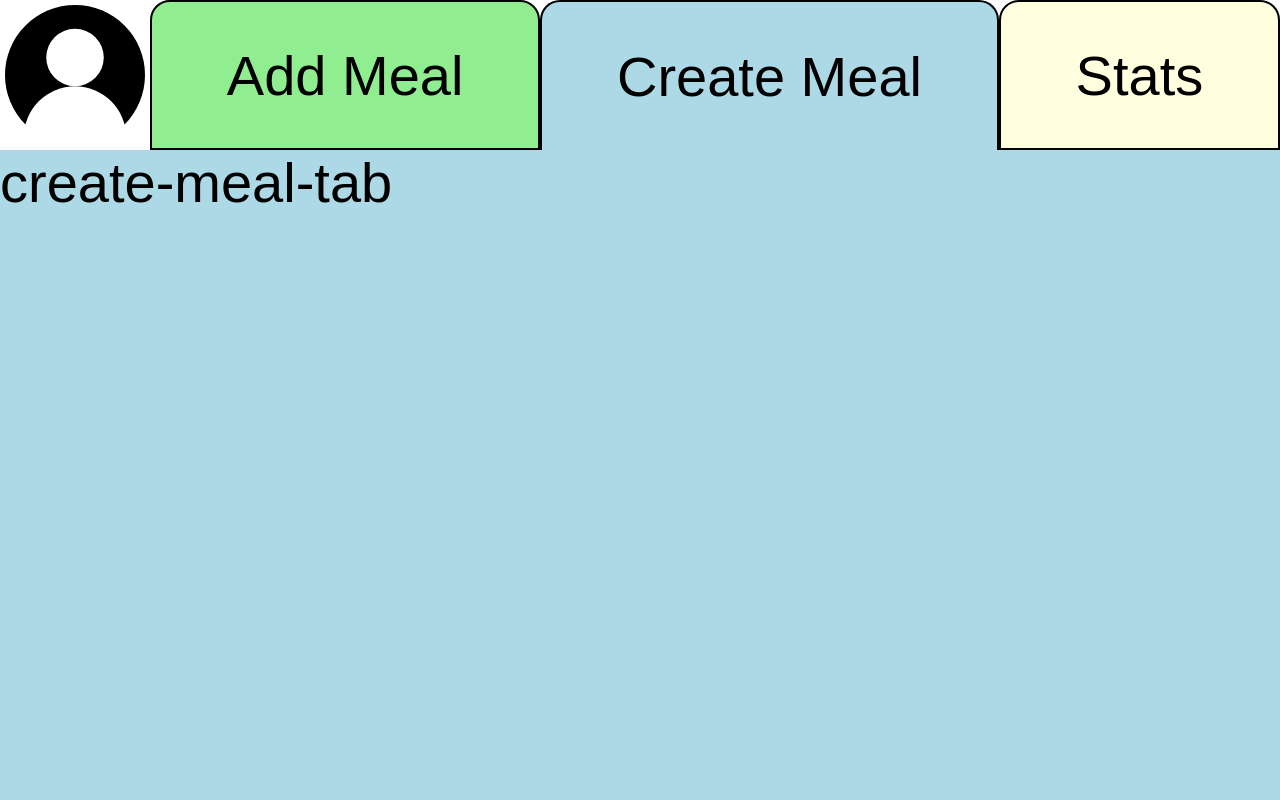
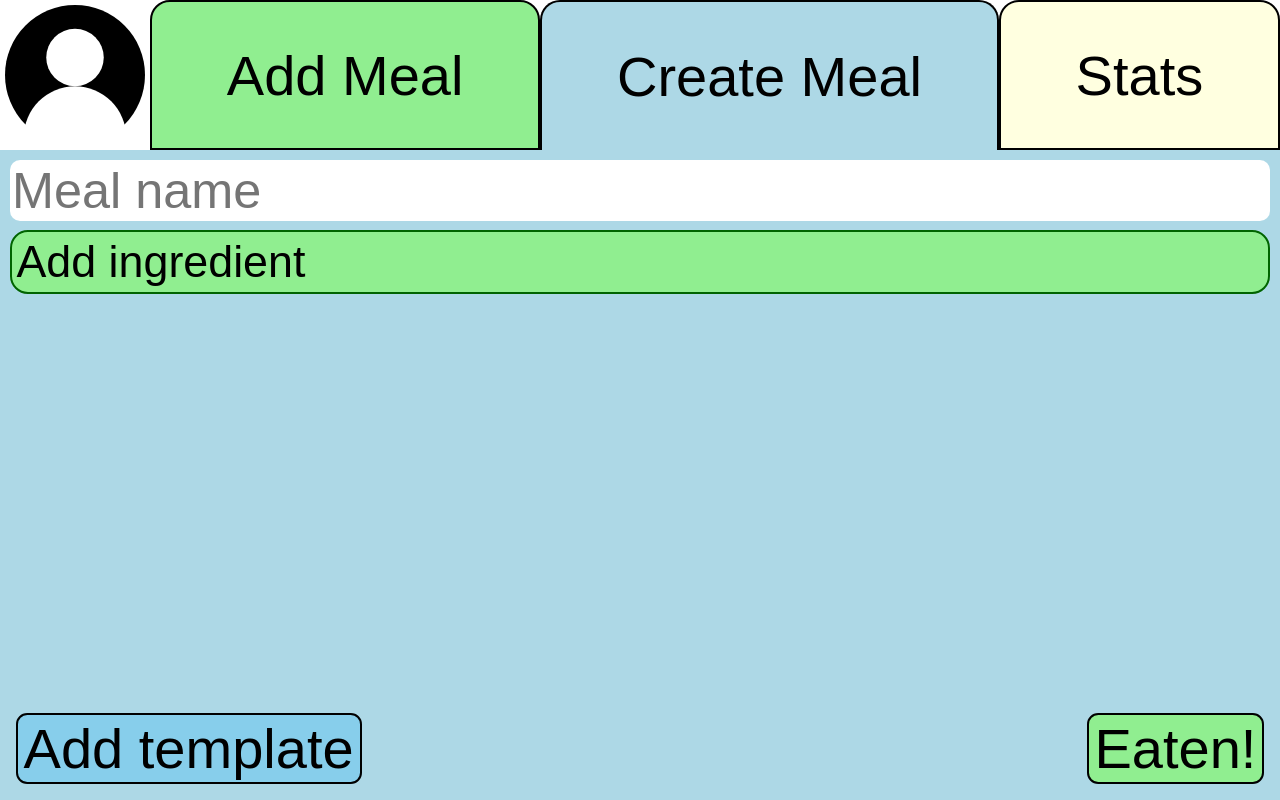
Before and after one commit to N1cc3/hci-proto, a plain HTML site: page index.html in a window 1280 px wide. Both pictures are taken after a click on the element "Create Meal". Drawn offline with Linux system fonts and the light colour scheme.

Commit message:
Create meal tab ready.

```diff
--- a/index.html
+++ b/index.html
@@ -24,6 +24,7 @@
       </div>
     </div>
     <div id="tab-contents" class="tab-contents">
+
       <div id="tab-content-add-meal" class="tab-content add-meal" selected>
         <div class="meals">
         <div class="meal">
@@ -168,12 +169,28 @@
           </div>
         </div>
       </div>
+
       <div id="tab-content-create-meal" class="tab-content create-meal">
-        create-meal-tab
+        <input type="text" name="meal-name" value="" placeholder="Meal name">
+        <div id="ingredients" class="ingredients">
+          <div id="add-ingredient-btn" class="add-ingredient-btn" onclick="addIngredientClicked(this)">
+            Add ingredient
+          </div>
+        </div>
+        <div class="create-meal-btns">
+          <button class="add-template" onclick="addTemplateClicked(this)">
+            Add template
+          </button>
+          <button class="eaten" onclick="eatenClicked(this)">
+            Eaten!
+          </button>
+        </div>
       </div>
+
       <div id="tab-content-stats" class="tab-content stats">
         stats-tab
       </div>
+
     </div>
   </body>
 </html>
--- a/master.css
+++ b/master.css
@@ -15,7 +15,9 @@
 }
 
 .tab-contents {
-  height: calc(100vh - 150px);
+  flex-grow: 1;
+  display: flex;
+  flex-direction: column;
 }
 
 .user-icon {
@@ -61,18 +63,23 @@
 }
 
 .tab-content {
-  display: none;
   height: 100%;
   flex-grow: 1;
+  padding: 10px;
+  display: flex;
+  flex-direction: column;
+}
+
+.tab-content:not([selected]) {
+  display: none;
 }
 
 .tab-content[selected] {
-  display: block;
+  display: flex;
 }
 
 .tab-content.add-meal {
   background-color: lightgreen;
-  padding: 10px;
 }
 
 .tab-content.create-meal {
@@ -119,5 +126,68 @@
 }
 
 .meal-content-amount {
+  color: darkgrey;
+}
 
+.create-meal > input {
+  font-size: 0.9em;
+  border: none;
+  border-radius: 0.2em;
 }
+
+.ingredients {
+  flex-grow: 1;
+}
+
+.add-ingredient-btn {
+  font-size: 0.8em;
+  margin-top: 0.2em;
+  padding: 0.1em;
+  border: solid darkgreen 2px;
+  border-radius: 0.4em;
+  background-color: lightgreen;
+}
+
+.ingredient {
+  margin-top: 0.2em;
+  padding: 0.1em;
+  border: solid black 2px;
+  border-radius: 0.4em 0;
+  background-color: white;
+  display: flex;
+  flex-direction: row;
+}
+
+input.ingredientName {
+  font-size: 0.9em;
+  flex-grow: 1;
+  border: none;
+}
+
+input.ingredientAmount {
+  font-size: 0.9em;
+  border: none;
+  width: 100%;
+  text-align: right;
+}
+
+.create-meal-btns {
+  display: flex;
+  flex-direction: row;
+  justify-content: space-between;
+}
+
+.create-meal-btns > button {
+  margin: 0.1em;
+  font-size: 1em;
+  border: solid black 2px;
+  border-radius: 0.2em;
+}
+
+.add-template {
+  background-color: skyblue;
+}
+
+.eaten {
+  background-color: lightgreen;
+}
--- a/master.js
+++ b/master.js
@@ -21,3 +21,26 @@ function statsTabClicked(e) {
   e.setAttribute('selected', '');
   document.getElementById('tab-content-stats').setAttribute('selected', '');
 }
+
+function addIngredientClicked(e) {
+  let newIngredientElement = document.createElement('div');
+  newIngredientElement.className += ' ingredient';
+  let inputIngredientName = document.createElement('input');
+  inputIngredientName.className = 'ingredientName';
+  inputIngredientName.placeholder = "Ingredient name";
+  let inputIngredientAmount = document.createElement('input');
+  inputIngredientAmount.className = 'ingredientAmount';
+  inputIngredientAmount.placeholder = "Amount";
+  newIngredientElement.appendChild(inputIngredientName);
+  newIngredientElement.appendChild(inputIngredientAmount);
+  let createMealTab = document.getElementById('ingredients');
+  createMealTab.insertBefore(newIngredientElement, e);
+}
+
+function addTemplateClicked(e) {
+
+}
+
+function eatenClicked(e) {
+
+}
```
